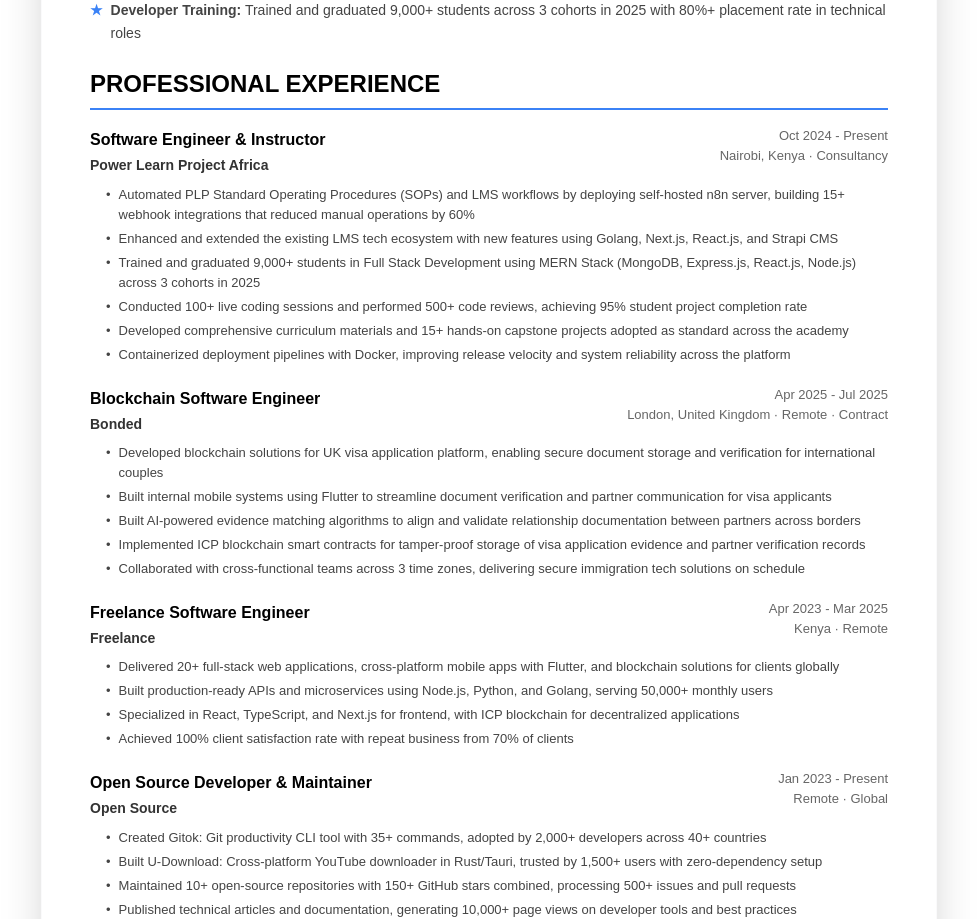
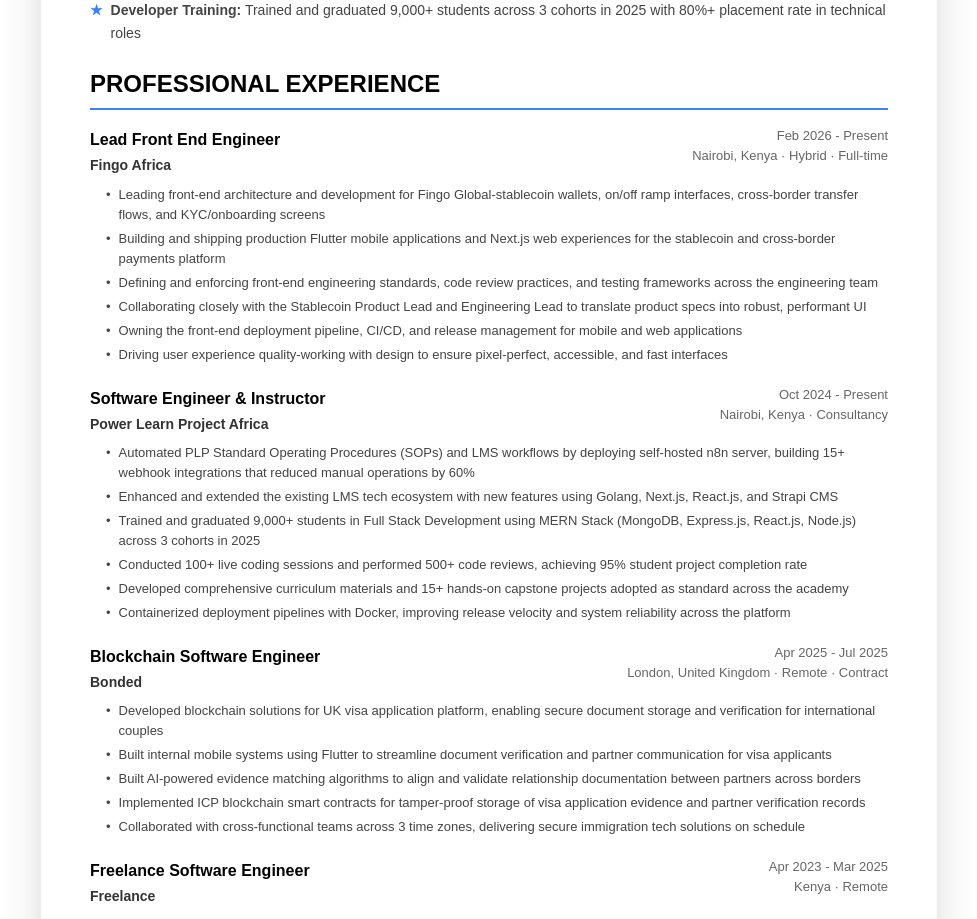
Before and after one commit to okwareddevnest/my-portfolio, a Next.js app: page /resume in a window 1280 px wide. Shown: the part 1300-2219 px from the top of the page, without its empty margins (151-1128 px from the left). Built offline with nearby package versions, Linux system fonts and the light colour scheme.

Commit message:
feat: Add Fingo Africa experience and logo to resume and experience sections

```diff
--- a/pages/experience.tsx
+++ b/pages/experience.tsx
@@ -89,6 +89,35 @@
 };
 
 const experiences: Experience[] = [
+  {
+    company: "Fingo Africa",
+    logo: "/companies/fingo_logo.webp",
+    location: "Nairobi, Kenya",
+    isRemote: true,
+    roles: [
+      {
+        title: "Lead Front End Engineer",
+        type: "Full-time",
+        startDate: "2026-02-01",
+        description:
+          "Owning front-end development and user experience across Fingo Global, a stablecoin and cross-border payments platform. Leading front-end architecture and development for stablecoin wallets, on/off ramp interfaces, cross-border transfer flows, and KYC/onboarding screens. Building and shipping production Flutter mobile applications and Next.js web experiences. Defining and enforcing front-end engineering standards, code review practices, and testing frameworks across the team. Collaborating closely with the Stablecoin Product Lead and Engineering Lead to translate product specs into robust, performant UI. Owning the front-end deployment pipeline, CI/CD, and release management for mobile and web. Driving user experience quality—working with design to ensure pixel-perfect, accessible, and fast interfaces.",
+        skills: [
+          "Flutter",
+          "Next.js",
+          "Front-End Architecture",
+          "Stablecoin Wallets",
+          "Cross-Border Payments",
+          "KYC/Onboarding",
+          "CI/CD",
+          "Release Management",
+          "Code Review",
+          "Testing Frameworks",
+          "UI/UX",
+          "Team Leadership",
+        ],
+      },
+    ],
+  },
   {
     company: "Power Learn Project Africa",
     logo: "/companies/plp.jpeg",
--- a/pages/resume.tsx
+++ b/pages/resume.tsx
@@ -22,6 +22,20 @@
   const { skills, certificates } = usePortfolioStore();
 
   const experiences = [
+    {
+      company: "Fingo Africa",
+      title: "Lead Front End Engineer",
+      duration: "Feb 2026 - Present",
+      location: "Nairobi, Kenya · Hybrid · Full-time",
+      achievements: [
+        "Leading front-end architecture and development for Fingo Global-stablecoin wallets, on/off ramp interfaces, cross-border transfer flows, and KYC/onboarding screens",
+        "Building and shipping production Flutter mobile applications and Next.js web experiences for the stablecoin and cross-border payments platform",
+        "Defining and enforcing front-end engineering standards, code review practices, and testing frameworks across the engineering team",
+        "Collaborating closely with the Stablecoin Product Lead and Engineering Lead to translate product specs into robust, performant UI",
+        "Owning the front-end deployment pipeline, CI/CD, and release management for mobile and web applications",
+        "Driving user experience quality-working with design to ensure pixel-perfect, accessible, and fast interfaces",
+      ],
+    },
     {
       company: "Power Learn Project Africa",
       title: "Software Engineer & Instructor",
```
Also changed, not shown: public/companies/fingo_logo.webp (added).
